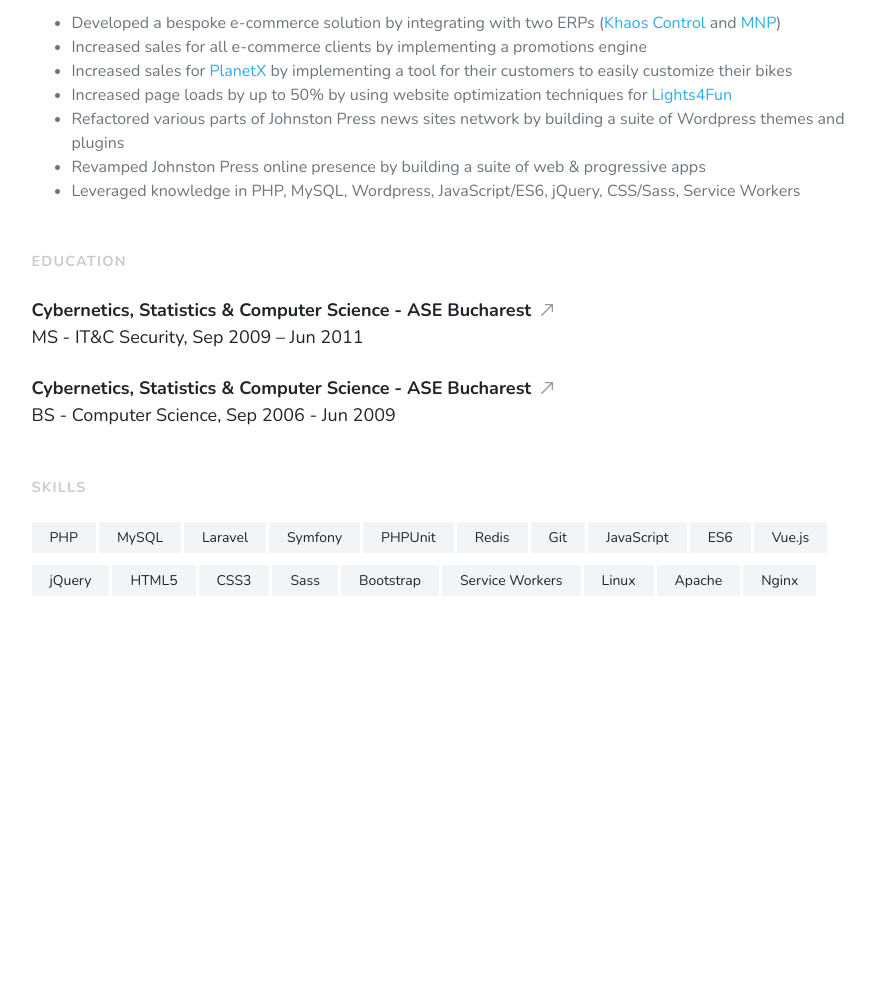
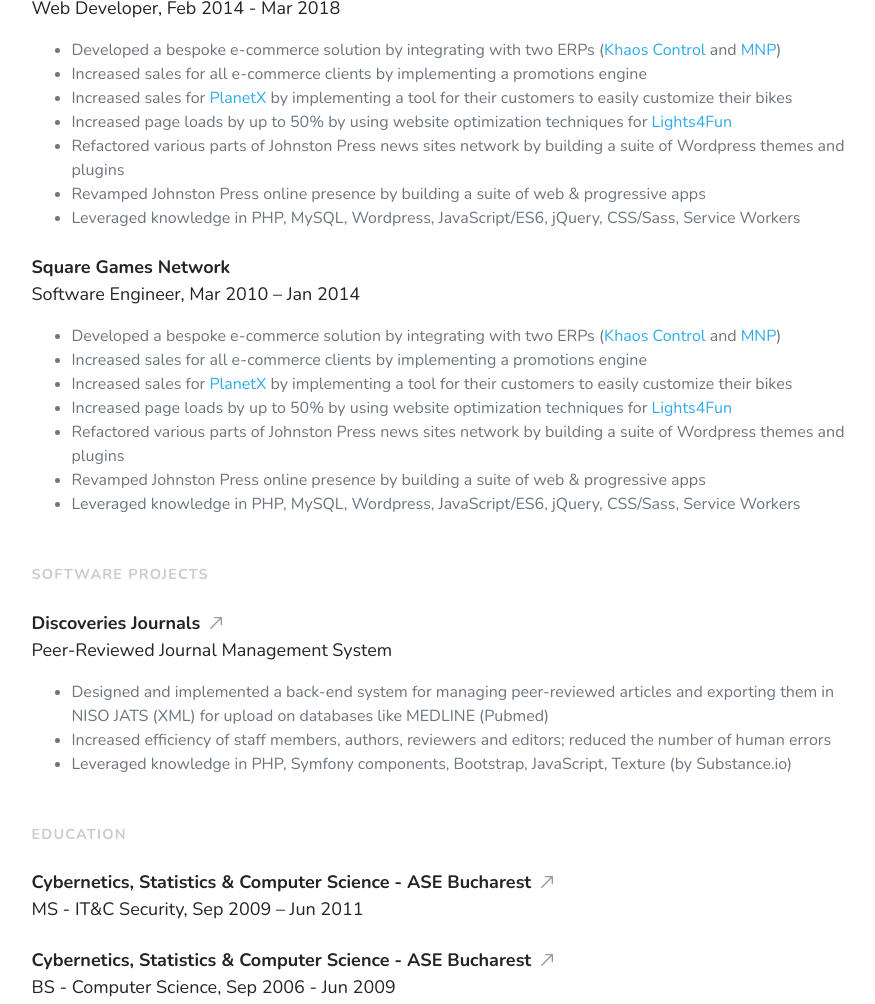
Before and after one commit to soarecostin/resume, a website: page index.html in a window 1280 px wide. Shown: the part 624-1628 px from the top of the page, without its empty margins (196-1071 px from the left). Before the commit the page ends 1350 px from the top, so only its background shows below. Drawn offline with nearby package versions, Linux system fonts and the light colour scheme.

Commit message:
Content updates

```diff
--- a/index.html
+++ b/index.html
@@ -45,8 +45,8 @@
                     <div class="mt-5">
 
                         <p class="lead">
-                            Highly motivated, decisive and results-oriented technology specialist.
-                            Having practical expertise of more than 10 years across multiple domains, I am capable of rapidly integrating into new teams and projects, bringing valuable skills in all stages of software development.
+                            Passionate, dynamic and detail-oriented specialist, with a track record of achieving breakthrough efficiency and driving client satisfaction.
+                            Having more than 10 years experience with software engineering, web development, e-commerce and information security, I can easily join new teams and projects, bringing valuable skills in all stages of software development.
                         </p>
 
                         <!-- <p class="lead mb-0">
@@ -101,6 +101,45 @@
                             <li>Revamped Johnston Press online presence by building a suite of web & progressive apps</li>
                             <li>Leveraged knowledge in PHP, MySQL, Wordpress, JavaScript/ES6, jQuery, CSS/Sass, Service Workers</li>
                         </ul>
+
+
+                        <p class="lead font-weight-bold mb-0 mt-4">
+                            Square Games Network
+                        </p>
+                        <p class="lead">
+                            Software Engineer, Mar 2010 – Jan 2014
+                        </p>
+                        <ul class="font-weight-light text-muted">
+                            <li>Developed a bespoke e-commerce solution by integrating with two ERPs (<a href="https://www.khaoscontrol.com/" target="_blank">Khaos Control</a> and <a href="https://mnpthesolution.com" target="_blank">MNP</a>)</li>
+                            <li>Increased sales for all e-commerce clients by implementing a promotions engine</li>
+                            <li>Increased sales for <a href="https://www.planetx.co.uk/" target="_blank">PlanetX</a> by implementing a tool for their customers to easily customize their bikes</li>
+                            <li>Increased page loads by up to 50% by using website optimization techniques for <a href="https://www.lights4fun.co.uk/" target="_blank">Lights4Fun</a></li>
+                            <li>Refactored various parts of Johnston Press news sites network by building a suite of Wordpress themes and plugins</li>
+                            <li>Revamped Johnston Press online presence by building a suite of web & progressive apps</li>
+                            <li>Leveraged knowledge in PHP, MySQL, Wordpress, JavaScript/ES6, jQuery, CSS/Sass, Service Workers</li>
+                        </ul>
+                    </div>
+
+                    <div class="mt-5">
+                        <p class="subtitle mb-4">
+                            Software Projects
+                        </p>
+
+                        <p class="lead font-weight-bold mb-0 mt-4">
+                            <a href="https://discoveriesjournals.org/" target="_blank" class="external-link link-unstyled">
+                                Discoveries Journals
+                            </a>
+                        </p>
+                        <p class="lead">
+                            Peer-Reviewed Journal Management System
+                        </p>
+
+                        <ul class="font-weight-light text-muted">
+                            <li>Designed and implemented a back-end system for managing peer-reviewed articles and exporting them in NISO JATS (XML) for upload on databases like MEDLINE (Pubmed)</li>
+                            <li>Increased efficiency of staff members, authors, reviewers and editors; reduced the number of human errors</li>
+                            <li>Leveraged knowledge in PHP, Symfony components, Bootstrap, JavaScript, Texture (by Substance.io)</li>
+                        </ul>
+
                     </div>
 
                     <div class="mt-5">
```
